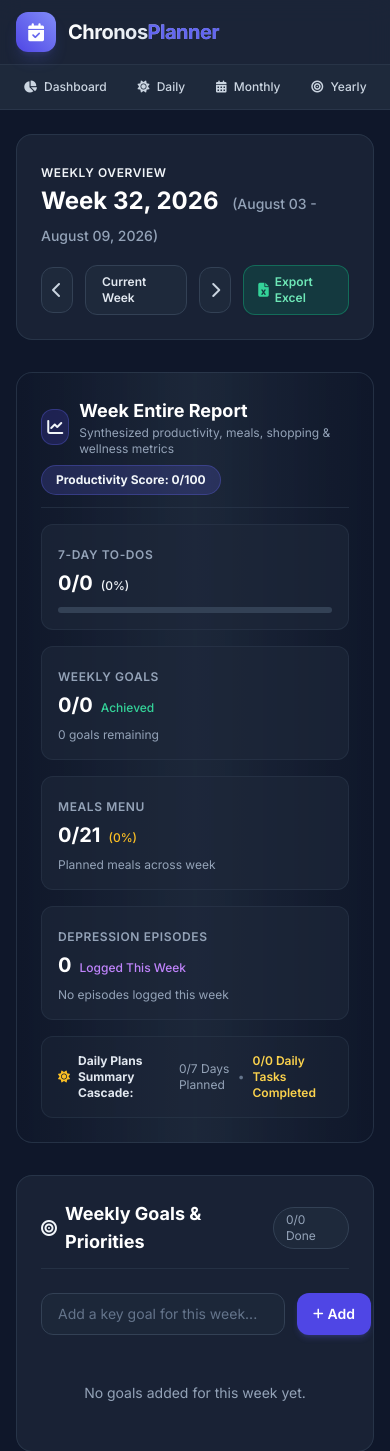
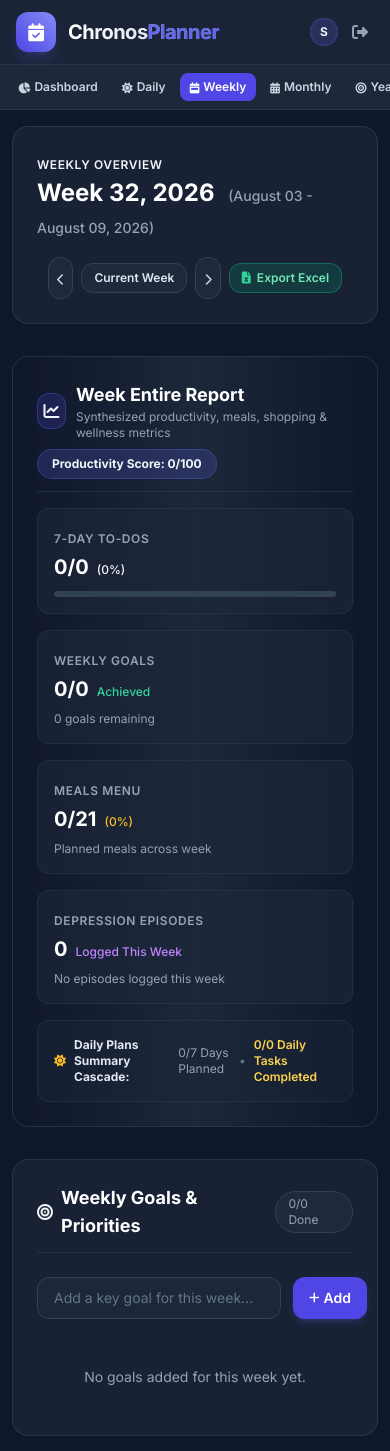
Before and after one commit to nkchoudhary2000/planner_appv1, a Flask app: page /weekly in a window 390 px wide. Shown: the top 1451 px of the page. Run offline with Flask 3, Linux system fonts and the light colour scheme; the visitor is signed in with stand-in values (Sample User, id 1); data that the repository does not hold is empty; some libraries are stand-ins or nearby versions.

Commit message:
Optimize mobile UI responsiveness, restore Weekly tab in mobile subbar, and add mobile touch hints

```diff
--- a/app/templates/base.html
+++ b/app/templates/base.html
@@ -73,7 +73,7 @@
                     </a>
                 </div>
 
-                <!-- User Profile & Logout -->
+                <!-- User Profile & Logout (Desktop) -->
                 <div class="hidden md:flex items-center space-x-4">
                     <div class="flex items-center space-x-3 px-3 py-1.5 rounded-full bg-slate-700/40 border border-slate-700">
                         <div class="w-7 h-7 rounded-full bg-brand-500/20 text-brand-400 border border-brand-500/30 flex items-center justify-center font-bold text-xs">
@@ -83,6 +83,16 @@
                     </div>
                     <a href="{{ url_for('auth.logout') }}" class="text-slate-400 hover:text-rose-400 p-2 rounded-lg transition-colors" title="Logout">
                         <i class="fa-solid fa-right-from-bracket text-lg"></i>
+                    </a>
+                </div>
+
+                <!-- User Profile & Logout (Mobile) -->
+                <div class="flex md:hidden items-center space-x-2">
+                    <div class="w-7 h-7 rounded-full bg-brand-500/20 text-brand-400 border border-brand-500/30 flex items-center justify-center font-bold text-xs" title="{{ current_user.username }}">
+                        {{ current_user.username[0]|upper }}
+                    </div>
+                    <a href="{{ url_for('auth.logout') }}" class="text-slate-400 hover:text-rose-400 p-1.5 rounded-lg transition-colors" title="Logout">
+                        <i class="fa-solid fa-right-from-bracket text-base"></i>
                     </a>
                 </div>
                 {% else %}
@@ -98,20 +108,28 @@
             </div>
         </div>
 
-        <!-- Mobile Navigation Subbar -->
+        <!-- Mobile Navigation Subbar (All 5 Tabs) -->
         {% if current_user.is_authenticated %}
-        <div class="md:hidden border-t border-slate-700/50 px-2 py-2 flex justify-around bg-slate-800">
-            <a href="{{ url_for('planner.dashboard') }}" class="px-3 py-1.5 rounded-md text-xs font-medium {{ 'bg-brand-600 text-white' if request.endpoint == 'planner.dashboard' else 'text-slate-300' }}">
-                <i class="fa-solid fa-chart-pie mr-1"></i> Dashboard
+        <div class="md:hidden border-t border-slate-700/50 px-2 py-2 flex items-center justify-between bg-slate-800/95 overflow-x-auto gap-1">
+            <a href="{{ url_for('planner.dashboard') }}" class="px-2.5 py-1.5 rounded-lg text-xs font-semibold whitespace-nowrap flex items-center space-x-1 transition-colors {{ 'bg-brand-600 text-white shadow-sm' if request.endpoint == 'planner.dashboard' else 'text-slate-300 hover:bg-slate-700/60' }}">
+                <i class="fa-solid fa-chart-pie text-[11px]"></i>
+                <span>Dashboard</span>
             </a>
-            <a href="{{ url_for('planner.daily') }}" class="px-3 py-1.5 rounded-md text-xs font-medium {{ 'bg-brand-600 text-white' if request.endpoint == 'planner.daily' else 'text-slate-300' }}">
-                <i class="fa-solid fa-sun mr-1"></i> Daily
+            <a href="{{ url_for('planner.daily') }}" class="px-2.5 py-1.5 rounded-lg text-xs font-semibold whitespace-nowrap flex items-center space-x-1 transition-colors {{ 'bg-brand-600 text-white shadow-sm' if request.endpoint == 'planner.daily' else 'text-slate-300 hover:bg-slate-700/60' }}">
+                <i class="fa-solid fa-sun text-[11px]"></i>
+                <span>Daily</span>
             </a>
-            <a href="{{ url_for('planner.monthly') }}" class="px-3 py-1.5 rounded-md text-xs font-medium {{ 'bg-brand-600 text-white' if request.endpoint == 'planner.monthly' else 'text-slate-300' }}">
-                <i class="fa-solid fa-calendar-days mr-1"></i> Monthly
+            <a href="{{ url_for('planner.weekly') }}" class="px-2.5 py-1.5 rounded-lg text-xs font-semibold whitespace-nowrap flex items-center space-x-1 transition-colors {{ 'bg-brand-600 text-white shadow-sm' if request.endpoint == 'planner.weekly' else 'text-slate-300 hover:bg-slate-700/60' }}">
+                <i class="fa-solid fa-calendar-week text-[11px]"></i>
+                <span>Weekly</span>
             </a>
-            <a href="{{ url_for('planner.yearly') }}" class="px-3 py-1.5 rounded-md text-xs font-medium {{ 'bg-brand-600 text-white' if request.endpoint == 'planner.yearly' else 'text-slate-300' }}">
-                <i class="fa-solid fa-bullseye mr-1"></i> Yearly
+            <a href="{{ url_for('planner.monthly') }}" class="px-2.5 py-1.5 rounded-lg text-xs font-semibold whitespace-nowrap flex items-center space-x-1 transition-colors {{ 'bg-brand-600 text-white shadow-sm' if request.endpoint == 'planner.monthly' else 'text-slate-300 hover:bg-slate-700/60' }}">
+                <i class="fa-solid fa-calendar-days text-[11px]"></i>
+                <span>Monthly</span>
+            </a>
+            <a href="{{ url_for('planner.yearly') }}" class="px-2.5 py-1.5 rounded-lg text-xs font-semibold whitespace-nowrap flex items-center space-x-1 transition-colors {{ 'bg-brand-600 text-white shadow-sm' if request.endpoint == 'planner.yearly' else 'text-slate-300 hover:bg-slate-700/60' }}">
+                <i class="fa-solid fa-bullseye text-[11px]"></i>
+                <span>Yearly</span>
             </a>
         </div>
         {% endif %}
@@ -140,7 +158,7 @@
 
 
     <!-- Main Content Body -->
-    <main class="flex-1 max-w-7xl w-full mx-auto px-4 sm:px-6 lg:px-8 py-6">
+    <main class="flex-1 max-w-7xl w-full mx-auto px-3 sm:px-6 lg:px-8 py-4 sm:py-6">
         {% block content %}{% endblock %}
     </main>
 
--- a/app/templates/planner/monthly.html
+++ b/app/templates/planner/monthly.html
@@ -238,6 +238,12 @@
                 </span>
             </div>
         </div>
+
+        <!-- Mobile Touch Scroll Hint -->
+        <p class="text-[11px] text-indigo-300 md:hidden flex items-center space-x-1 mb-1 font-medium">
+            <i class="fa-solid fa-arrows-left-right text-[10px]"></i>
+            <span>Swipe horizontally to view full 7-day calendar view</span>
+        </p>
 
         <!-- 7-Column Calendar Grid -->
         <div class="overflow-x-auto pb-2">
--- a/app/templates/planner/weekly.html
+++ b/app/templates/planner/weekly.html
@@ -15,21 +15,21 @@
         </div>
 
         <!-- Week Navigation Controls -->
-        <div class="flex items-center space-x-3">
-            <a href="{{ url_for('planner.weekly', year=prev_year, week=prev_week) }}" class="p-2.5 rounded-xl bg-slate-800 border border-slate-700 text-slate-300 hover:text-white hover:border-slate-600 transition-all" title="Previous Week">
-                <i class="fa-solid fa-chevron-left"></i>
+        <div class="flex flex-wrap items-center justify-center sm:justify-end gap-2 sm:gap-3 w-full sm:w-auto">
+            <a href="{{ url_for('planner.weekly', year=prev_year, week=prev_week) }}" class="p-2 sm:p-2.5 rounded-xl bg-slate-800 border border-slate-700 text-slate-300 hover:text-white hover:border-slate-600 transition-all" title="Previous Week">
+                <i class="fa-solid fa-chevron-left text-xs sm:text-base"></i>
             </a>
 
-            <a href="{{ url_for('planner.weekly') }}" class="px-4 py-2 rounded-xl bg-slate-800 border border-slate-700 text-xs font-semibold text-slate-200 hover:bg-slate-700 transition-all">
+            <a href="{{ url_for('planner.weekly') }}" class="px-3 sm:px-4 py-1.5 sm:py-2 rounded-xl bg-slate-800 border border-slate-700 text-xs font-semibold text-slate-200 hover:bg-slate-700 transition-all">
                 Current Week
             </a>
 
-            <a href="{{ url_for('planner.weekly', year=next_year, week=next_week) }}" class="p-2.5 rounded-xl bg-slate-800 border border-slate-700 text-slate-300 hover:text-white hover:border-slate-600 transition-all" title="Next Week">
-                <i class="fa-solid fa-chevron-right"></i>
+            <a href="{{ url_for('planner.weekly', year=next_year, week=next_week) }}" class="p-2 sm:p-2.5 rounded-xl bg-slate-800 border border-slate-700 text-slate-300 hover:text-white hover:border-slate-600 transition-all" title="Next Week">
+                <i class="fa-solid fa-chevron-right text-xs sm:text-base"></i>
             </a>
 
-            <a href="{{ url_for('planner.export_weekly_excel', year=selected_year, week=selected_week) }}" class="px-3.5 py-2 rounded-xl bg-emerald-600/20 hover:bg-emerald-600/30 border border-emerald-500/40 text-emerald-300 text-xs font-semibold shadow-sm transition-all flex items-center space-x-1.5" title="Export Weekly Plan to Excel">
-                <i class="fa-solid fa-file-excel text-emerald-400 text-sm"></i>
+            <a href="{{ url_for('planner.export_weekly_excel', year=selected_year, week=selected_week) }}" class="px-3 sm:px-3.5 py-1.5 sm:py-2 rounded-xl bg-emerald-600/20 hover:bg-emerald-600/30 border border-emerald-500/40 text-emerald-300 text-xs font-semibold shadow-sm transition-all flex items-center space-x-1.5" title="Export Weekly Plan to Excel">
+                <i class="fa-solid fa-file-excel text-emerald-400 text-xs sm:text-sm"></i>
                 <span>Export Excel</span>
             </a>
         </div>
```
Also changed, not shown: app/templates/planner/daily.html (+8 -8 lines).
